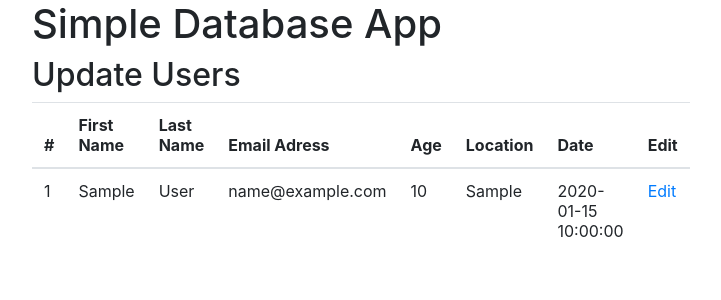
After one commit to KatieJessupMcd/php-practice, a PHP site: page /update.php in a window 1280 px wide. The commit adds this page. Shown: the top 300 px of the page, without its empty margins (53-774 px from the left). Run offline with PHP 8.4, Linux system fonts and the light colour scheme; tables that the repository leaves empty hold one stand-in row (values such as "Sample post").

Commit message:
col to update indv users, now need to link to show user page by id

```diff
--- a/public/index.php
+++ b/public/index.php
@@ -3,6 +3,7 @@
 <ul>
   <li><a href="create.php"><strong>Create</strong></a> - add a user</li>
   <li><a href="read.php"><strong>Read</strong></a> - find a user</li>
+  <li><a href="update.php"><strong>Update</strong></a> - edit a user</li>
 </ul>
 
 <?php include "templates/footer.php" ?>
--- /dev/null
+++ b/public/update.php
@@ -0,0 +1,58 @@
+<?php
+
+try {
+  require "../config.php";
+  require "../common.php";
+  $connection = new PDO($dsn, $username, $password, $options);
+
+  $sql = "SELECT *
+            FROM users";
+  $statement = $connection->prepare($sql);
+  $statement->execute();
+
+  $result = $statement->fetchAll();
+} catch (PDOException $error) {
+  echo $sql . "<br>" . $error->getMessage();
+}
+
+?>
+
+<?php require "templates/header.php" ?>
+
+<div class="row">
+  <div class="col-6">
+    <h2>Update Users</h2>
+    <table class="table">
+      <thead>
+        <tr>
+          <th scope="col">#</th>
+          <th scope="col">First Name</th>
+          <th scope="col">Last Name</th>
+          <th scope="col">Email Adress</th>
+          <th scope="col">Age</th>
+          <th scope="col">Location</th>
+          <th scope="col">Date</th>
+          <th scope="col">Edit</th>
+        </tr>
+      </thead>
+      <tbody>
+        <?php foreach ($result as $row) : ?>
+          <tr>
+            <td><?php echo escape($row['id']); ?></td>
+            <td><?php echo escape($row['firstname']); ?></td>
+            <td><?php echo escape($row['lastname']); ?></td>
+            <td><?php echo escape($row['email']); ?></td>
+            <td><?php echo escape($row['age']); ?></td>
+            <td><?php echo escape($row['location']); ?></td>
+            <td><?php echo escape($row['date']); ?></td>
+            <td><a href="update-single.php?id=<?php echo escape($row['id']);?>">Edit</a></td>
+          </tr>
+        <?php endforeach; ?>
+      </tbody>
+    </table>
+  </div>
+  <div class="col-3">
+  </div>
+</div>
+
+<?php require "templates/footer.php" ?>
```
